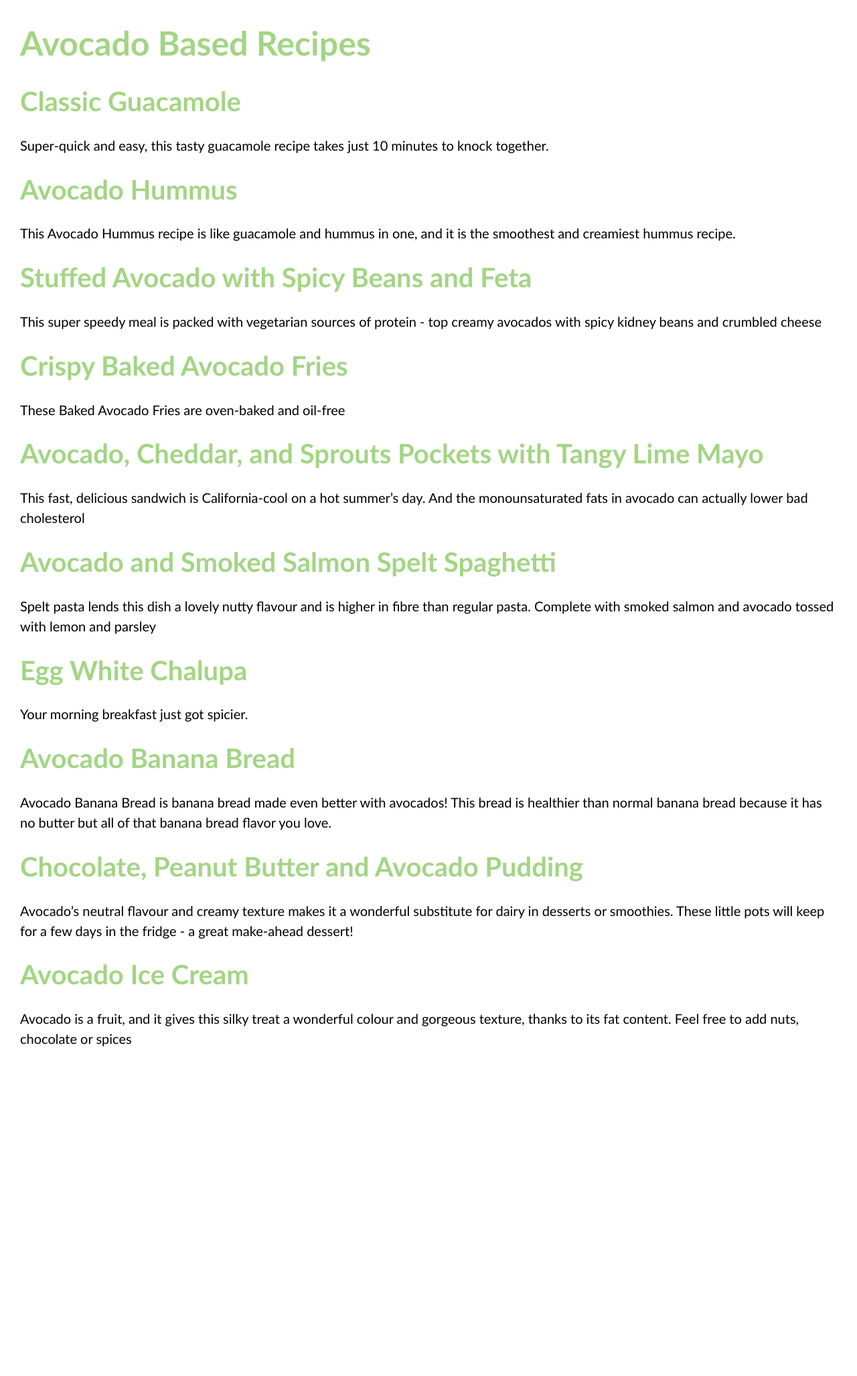
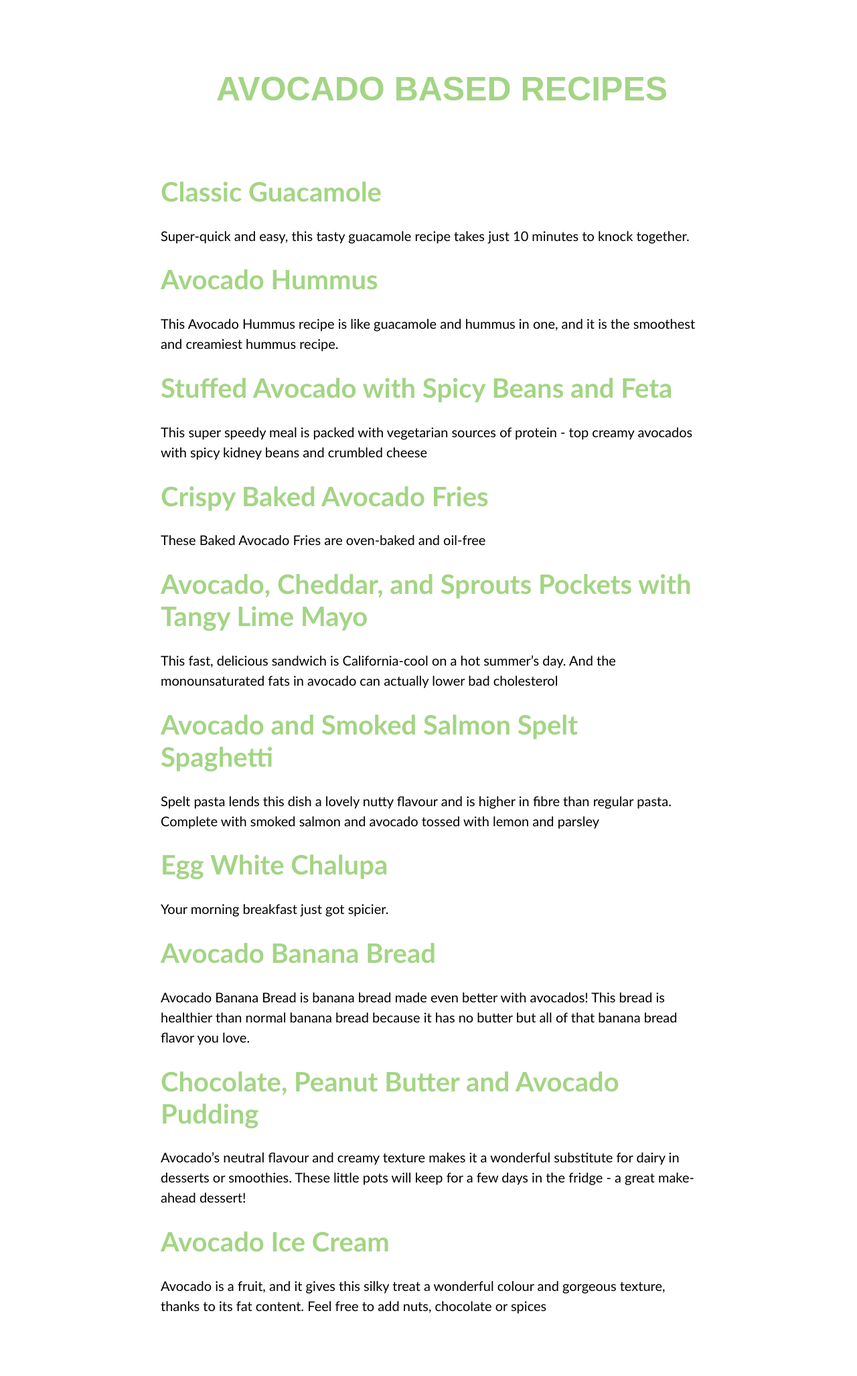
Before and after one commit to FleurBailey/fleurbailey.github.io, a Jekyll site: the page built from pages/recipelisting.md, in a window 1280 px wide. Shown: the whole page at 67% size. Built offline with Jekyll 4.4.1, drawn with Linux system fonts in a browser that asks for light colours; before the commit the page ends 1596 px from its top, so only the background shows below that.

Commit message:
recipe style

```diff
--- a/assets/css/recipes.css
+++ b/assets/css/recipes.css
@@ -4,7 +4,7 @@ html {
     font-weight:lighter;
     -ms-text-size-adjust: 100%;
     -webkit-text-size-adjust: 100%;
-    background: #fff;
+    background: white;
 }
 
 .post-content h1, .excerpt h1 {
@@ -20,8 +20,33 @@ h1.title {
   font-size:2em;
   color:rgb(155, 207, 154);
   text-transform: uppercase;
-  font-weight: lighter;
+  text-align: center;
 }
+
+div.content {
+padding: 20px;
+background-color: white
+width:70%;
+max-width:800px;
+min-width: 300px;
+margin-left: auto;
+margin-right: auto;
+
+}
+
+
+header.site-header {
+font-family: sans-serif;
+font-size: 20px;
+padding: 20px;
+background-color: white;
+width:100%;
+text-align: center;
+margin-left: auto;
+margin-right: auto;
+text-transform: uppercase;
+}
+
 
 h2{
   color:rgb(174, 191, 169);
@@ -44,7 +69,11 @@ body {
     font-weight: lighter;
     margin: 30px;
     font-size: 1.25em;
-    font-color: gray
+    font-color: gray;
+    background: white;
+    padding-top: 20px;
+    padding-bottom: 20px;
+
 }
 
 
@@ -88,7 +117,7 @@ hr {
 
 a {
     color: #a3d584;
-    text-decoration: none
+    text-decoration: none;
 }
 
 /* for a menu for all recipes */
```
